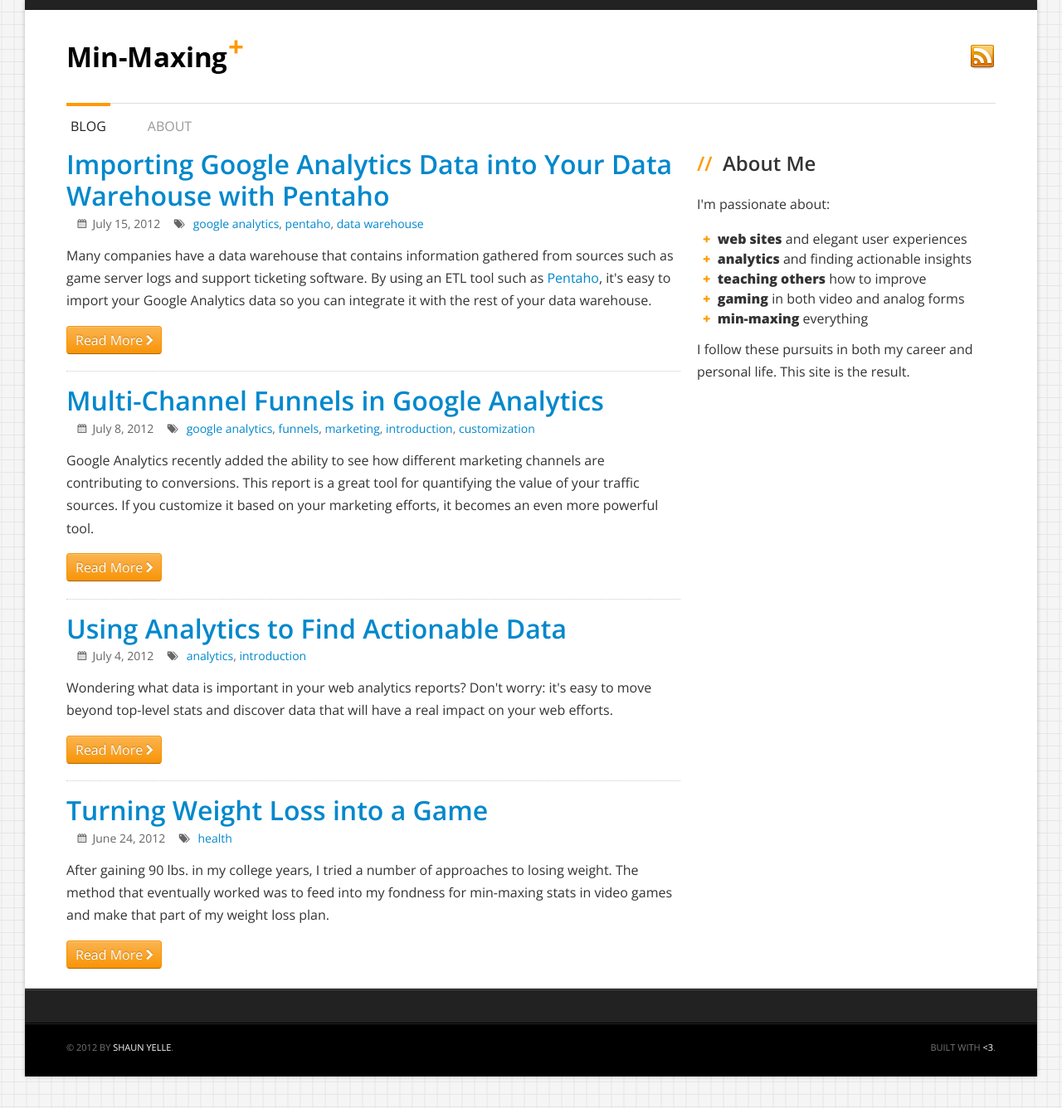
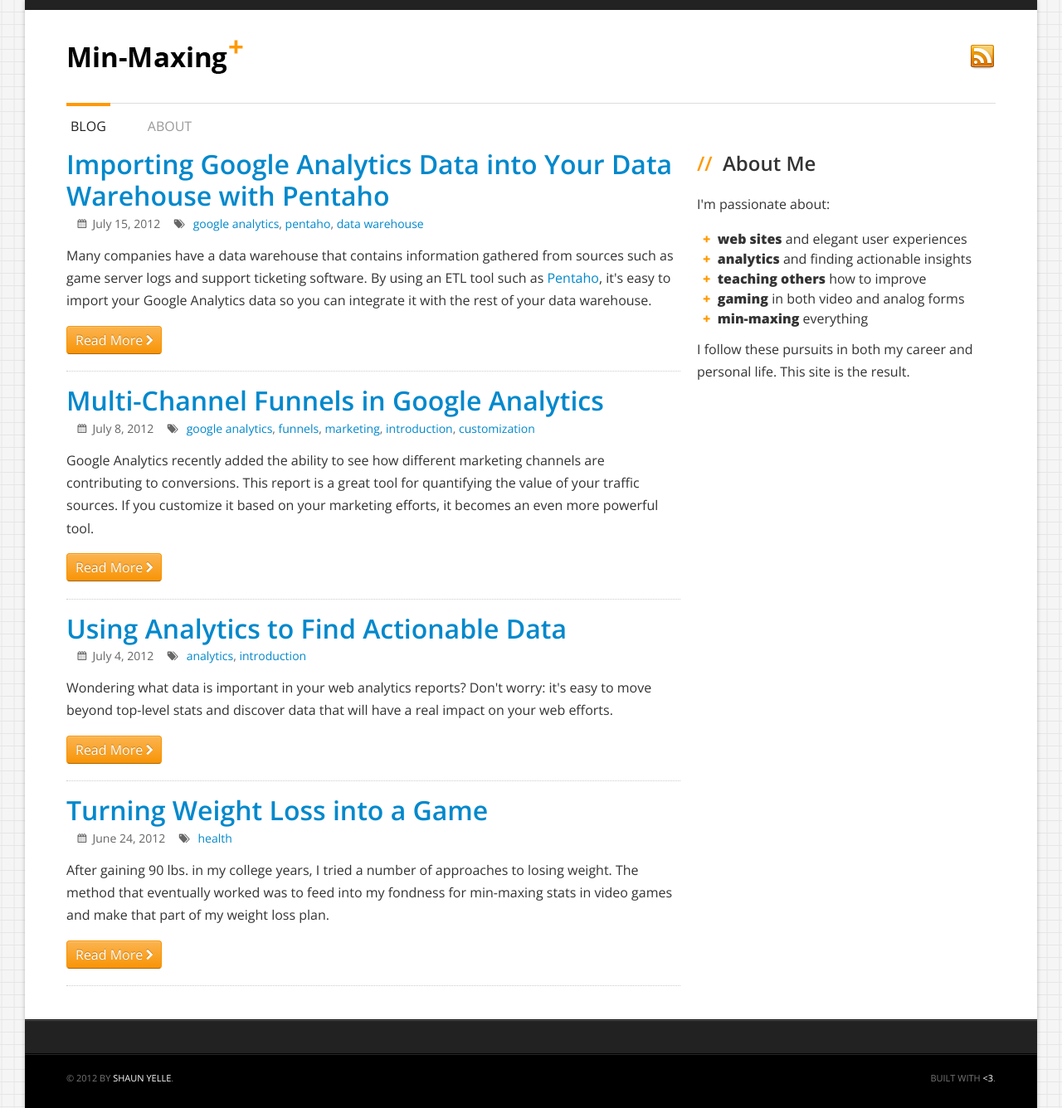
Before and after one commit to syelle/syelle.github.com, a Jekyll site: the page built from blog/index.html, in a window 1280 px wide. Shown: the whole page at 83% size. Built offline with Jekyll 4.4.1, drawn with Linux system fonts in a browser that asks for light colours.

Commit message:
make tag index consistent with blog index

```diff
--- a/_layouts/tag_index.html
+++ b/_layouts/tag_index.html
@@ -9,7 +9,6 @@
 								<h2>
 									<a href="{{ post.url }}" rel="bookmark" title="{{ post.title }} | {{ site.name }}">{{ post.title }}</a>
 								</h2>
-								<hr/>
 								<ul>
 									<li><i class="icon-calendar"></i><time datetime="{{ post.date | date: '%Y' }}-{{ post.date | date: '%m' }}-{{ post.date | date: '%d' }}" pubdate="pubdate">{{ post.date | date: '%B' }} {{ post.date | date: '%e' }}, {{ post.date | date: '%Y' }}</time></li>
 									<li><i class="icon-tags"></i>
@@ -28,6 +27,7 @@
 
 							<a class="btn btn-primary" href="{{ post.url }}" rel="bookmark" title="{{ post.title }} | {{ site.name }}">Read More <i class="icon-chevron-right icon-white"></i></a>
 						</article>
+						<hr class="row-divider">
 					{% endif %}
 				{% endfor %}
 			{% endfor %}
--- a/blog/index.html
+++ b/blog/index.html
@@ -29,8 +29,6 @@
 				<a class="btn btn-primary" href="{{ post.url }}" rel="bookmark" title="{{ post.title }} | {{ site.name }}">Read More <i class="icon-chevron-right icon-white"></i></a>
 			</article>
 
-			{% if true != forloop.last %}
 			<hr class="row-divider">
-			{% endif %}
 
 			{% endfor %}
```
